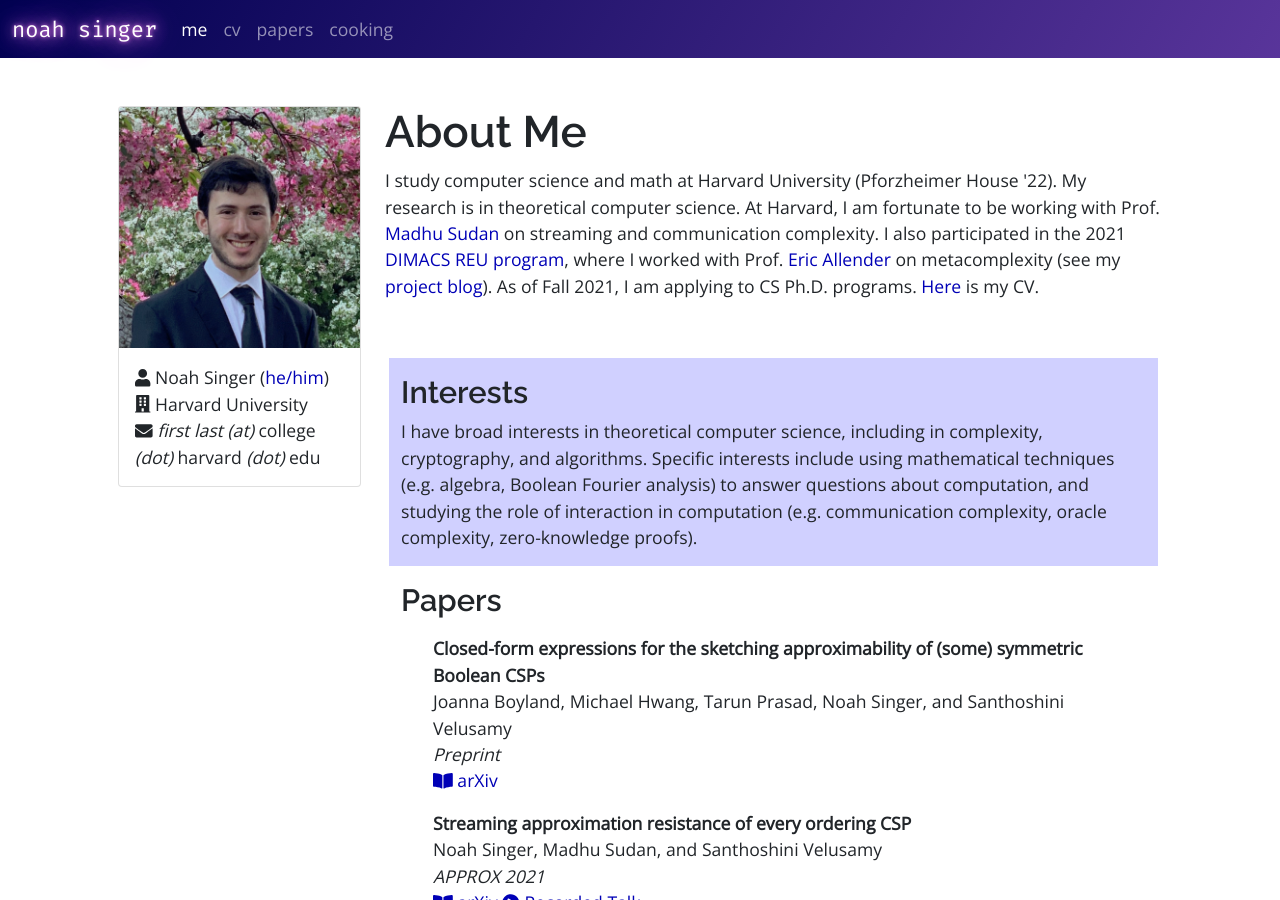
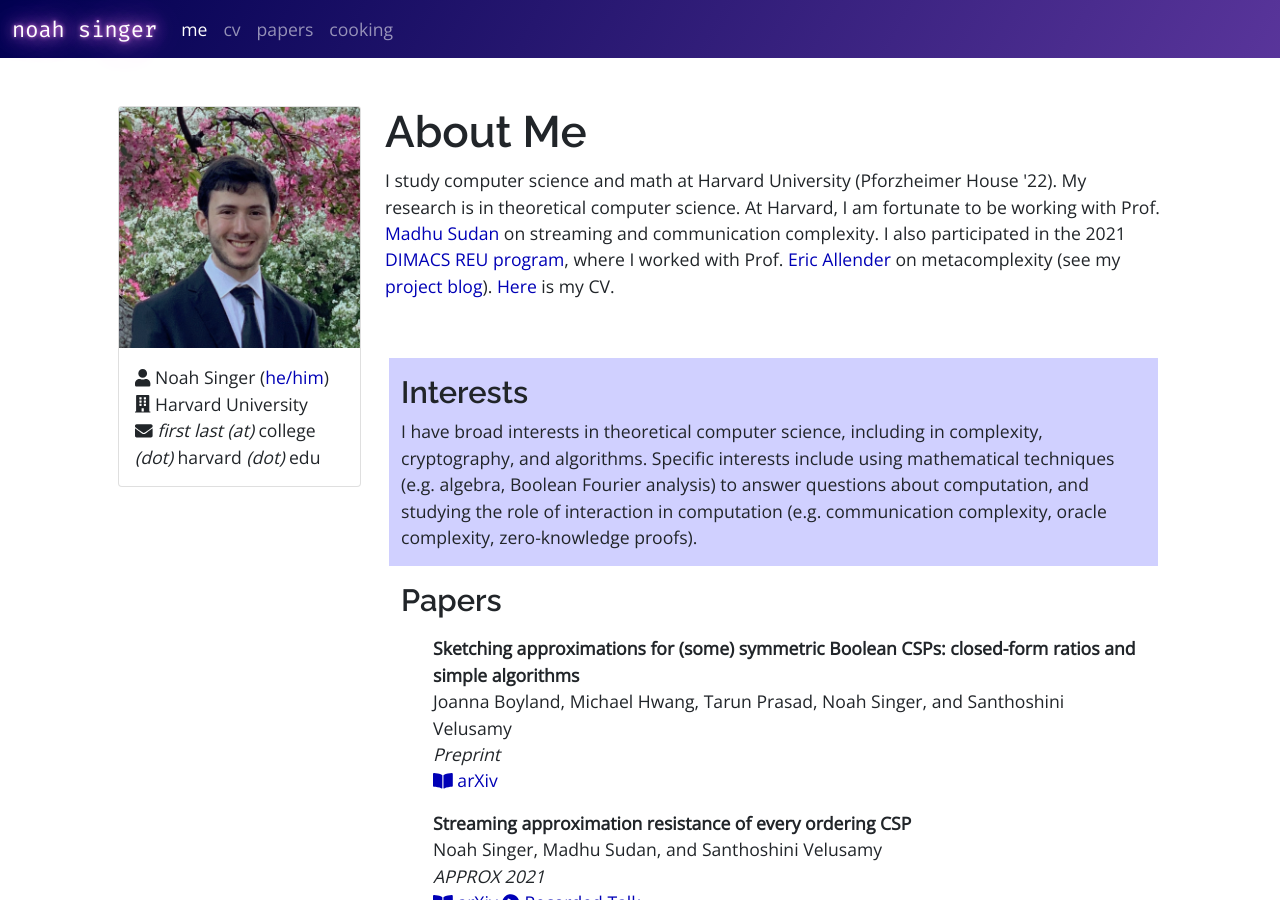
Before and after one commit to singerng/noahsinger.org, a Jekyll site: the page built from index/index.html, in a window 1280 px wide and 900 px high. Built offline with Jekyll 4.4.1, drawn with Linux system fonts in a browser that asks for light colours; nearby versions of some CDN libraries; some of the changed text lies outside the part shown.

Commit message:
updated index

```diff
--- a/_data/papers.yml
+++ b/_data/papers.yml
@@ -1,4 +1,4 @@
-- title: "Closed-form expressions for the sketching approximability of (some) symmetric Boolean CSPs"
+- title: "Sketching approximations for (some) symmetric Boolean CSPs: closed-form ratios and simple algorithms"
   date: 2021-12-13
   authors: Joanna Boyland, Michael Hwang, Tarun Prasad, Noah Singer, and Santhoshini Velusamy
   type: research
--- a/_layouts/default.html
+++ b/_layouts/default.html
@@ -47,7 +47,7 @@
 
     <footer class="footer bg-dark text-light pt-3 mt-5">
       <div class="container">
-        <p>&copy; 2016-21 Noah Singer. Powered by GitHub, Jekyll, and Bootstrap.</p>
+        <p>&copy; 2016-22 Noah Singer. Powered by GitHub, Jekyll, and Bootstrap.</p>
       </div>
     </footer>
 
--- a/index/index.html
+++ b/index/index.html
@@ -20,7 +20,7 @@ layout: default
 
   <div class="col-md-9 mb-4">
     <h1>About Me</h1>
-    <p>I study computer science and math at Harvard University (Pforzheimer House '22). My research is in theoretical computer science. At Harvard, I am fortunate to be working with Prof. <a href="https://madhu.seas.harvard.edu">Madhu Sudan</a> on streaming and communication complexity. I also participated in the 2021 <a href="https://reu.dimacs.rutgers.edu">DIMACS REU program</a>, where I worked with Prof. <a href="https://www.cs.rutgers.edu/~allender/">Eric Allender</a> on metacomplexity (see my <a href="https://reu.dimacs.rutgers.edu/~ns1313/">project blog</a>). As of Fall 2021, I am applying to CS Ph.D. programs. <a href="/index/cv.pdf">Here</a> is my CV.</p>
+    <p>I study computer science and math at Harvard University (Pforzheimer House '22). My research is in theoretical computer science. At Harvard, I am fortunate to be working with Prof. <a href="https://madhu.seas.harvard.edu">Madhu Sudan</a> on streaming and communication complexity. I also participated in the 2021 <a href="https://reu.dimacs.rutgers.edu">DIMACS REU program</a>, where I worked with Prof. <a href="https://www.cs.rutgers.edu/~allender/">Eric Allender</a> on metacomplexity (see my <a href="https://reu.dimacs.rutgers.edu/~ns1313/">project blog</a>). <a href="/index/cv.pdf">Here</a> is my CV.</p>
     <br/>
 
     <div class="p-3">
```
